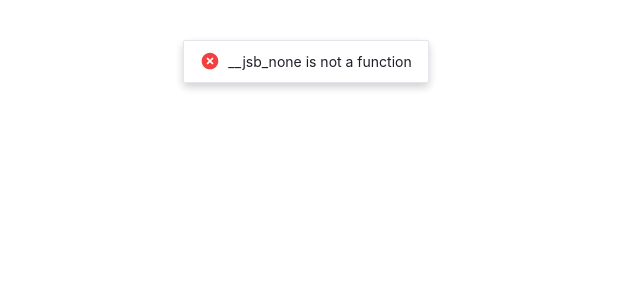
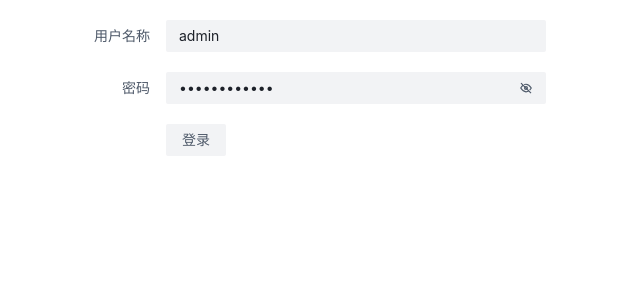
Before and after one commit to lonewolfyx/arco-vue-template, a Vue app: page /login in a window 1280 px wide. Shown: the top 300 px of the page, without its empty margins (334-974 px from the left). Built offline with nearby package versions, Linux system fonts and the light colour scheme; the HTML template or start-up script is replaced by a standard one.

Commit message:
fix: 优化用户登录

```diff
--- a/src/api/user.ts
+++ b/src/api/user.ts
@@ -1,4 +1,5 @@
 import requestService from "@/utils/request";
+import {UserLoginParamsData} from "@/types";
 
 export const getUserInfoAPI = () => {
     return requestService({
@@ -13,3 +14,15 @@ export const userLoginOut = () => {
         url: '/user/loginOut'
     })
 }
+
+/**
+ * 用户登录
+ * @param data
+ */
+export const userLogin = (data: UserLoginParamsData): Promise<any> => {
+    return requestService({
+        method: 'post',
+        url: '/oauth/login',
+        data
+    })
+}
--- /dev/null
+++ b/src/constants/index.ts
@@ -0,0 +1,6 @@
+// 默认跳转的首页路由名称
+export const DEFAULT_HOME_ROUTE = 'workspace';
+export const DEFAULT_REDIRECT_ROUTE = DEFAULT_HOME_ROUTE;
+
+// 未登录跳转的路由名称
+export const UN_LOGIN_ROUTE = 'login';
--- a/src/router/guard/userLoginInfo.ts
+++ b/src/router/guard/userLoginInfo.ts
@@ -6,47 +6,63 @@ import type {
     Router
 } from "vue-router";
 import {useUserStore} from "@/stores";
+import {isLogin} from "@/utils";
+import {DEFAULT_HOME_ROUTE, UN_LOGIN_ROUTE} from "@/constants";
 
 
+/**
+ * 用户登录信息校验
+ * @param router
+ */
 export const setupUserLoginInfoGuard = (router: Router) => {
     router.beforeEach(async (to: RouteLocationNormalized, from: RouteLocationNormalizedLoaded, next: NavigationGuardNext) => {
-        console.log(to, from, next)
-        const isLogin = true;
-        const userInfo = useUserStore()
 
-        if (isLogin) {
-            // next()
+        const userStore = useUserStore()
+        console.log('是否已登录', isLogin())
+        if (isLogin()) {
 
-            if (userInfo.userRole) {
-                next()
-            } else {
-                console.log('没有角色')
-                try {
-                    await userInfo.getUserInfo()
-                    next()
-                } catch (error) {
-                    await userInfo.logout()
+            // 如果访问的是登录页面就直接返回首页
+            if (to.name === UN_LOGIN_ROUTE) {
+                next({
+                    name: DEFAULT_HOME_ROUTE
+                });
+                return;
+            }
 
-                    next({
-                        name: 'login',
-                        query: {
-                            redirect: to.name,
-                            ...to.query,
-                        } as LocationQueryRaw,
-                    })
-                    console.log(error)
-                }
-            }
+            // 获取用户信息
+            await userStore.getUserInfo()
+
+            next()
+            // if (userInfo.userRole) {
+            //     next()
+            // } else {
+            //     console.log('没有角色')
+            //     try {
+            //         await userInfo.getUserInfo()
+            //         next()
+            //     } catch (error) {
+            //         await userInfo.logout()
+            //
+            //         next({
+            //             name: 'login',
+            //             query: {
+            //                 redirect: to.name,
+            //                 ...to.query,
+            //             } as LocationQueryRaw,
+            //         })
+            //         console.log(error)
+            //     }
+            // }
 
         } else {
             // 如果已经是登录页面就直接返回
-            if (to.name === 'login') {
+            if (to.name === UN_LOGIN_ROUTE) {
                 next();
                 return;
             }
 
             next({
-                name: 'login',
+                name: UN_LOGIN_ROUTE,
                 query: {
                     redirect: to.name,
                     ...to.query,
--- a/src/stores/user/index.ts
+++ b/src/stores/user/index.ts
@@ -1,7 +1,9 @@
 import {defineStore} from "pinia";
 import {computed, ref} from "vue";
 import {UserState} from "@/stores/user/types";
-import {getUserInfoAPI, userLoginOut} from "@/api/user";
+import {getUserInfoAPI, userLogin as useUserLogin, userLoginOut} from "@/api/user";
+import {UserLoginParamsData} from "@/types";
+import {clearToken, setToken} from "@/utils";
 
 
 export const useUserStore = defineStore('user', () => {
@@ -46,6 +48,18 @@ export const useUserStore = defineStore('user', () => {
         }
     }
 
+    // 用户登录
+    const login = async (loginForm: UserLoginParamsData) => {
+        try {
+            const res = await useUserLogin(loginForm)
+            setToken(res.data.access_token)
+            console.log('用户store 的res', res)
+        } catch (error) {
+            clearToken()
+            throw error
+        }
+    }
+
     const logoutCallBack = () => {
         // TODO 清理当前的 token 值
         // TODO 清理当前存储的用户信息
@@ -58,6 +72,7 @@ export const useUserStore = defineStore('user', () => {
         userRole,
         userInfo,
         getUserInfo,
-        logout
+        logout,
+        login,
     }
 })
--- /dev/null
+++ b/src/types/index.ts
@@ -0,0 +1 @@
+export * from './user'
--- /dev/null
+++ b/src/types/user.d.ts
@@ -0,0 +1,6 @@
+export interface UserLoginParamsData {
+    // 用户名称
+    username: string;
+    // 用户密码
+    password: string;
+}
--- a/src/utils/index.ts
+++ b/src/utils/index.ts
@@ -1 +1,2 @@
 export * from './request/index'
+export * from './oauth'
--- /dev/null
+++ b/src/utils/oauth.ts
@@ -0,0 +1,30 @@
+const key = 'oauth';
+
+/**
+ * 是否登录
+ */
+export const isLogin = (): boolean => {
+    return !!localStorage.getItem(key);
+}
+
+/**
+ * 设置 token
+ * @param token
+ */
+export const setToken = (token: string) => {
+    localStorage.setItem(key, token);
+}
+
+/**
+ * 获取 token
+ */
+export const getToken = (): string => {
+    return localStorage.getItem(key) || '';
+}
+
+/**
+ * 清除 token
+ */
+export const clearToken = () => {
+    localStorage.removeItem(key)
+}
--- /dev/null
+++ b/src/views/login/index.vue
@@ -0,0 +1,51 @@
+<template>
+    <div class="relative w-[30rem] m-auto mt-5">
+        <a-form :model="queryParams" @submit="handleSubmit">
+            <a-form-item label="用户名称">
+                <a-input v-model="queryParams.username"/>
+            </a-form-item>
+            <a-form-item label="密码">
+                <a-input-password v-model="queryParams.password"/>
+            </a-form-item>
+            <a-form-item>
+                <a-button html-type="submit">登录</a-button>
+            </a-form-item>
+            <a-form-item>
+                {{ message }}
+            </a-form-item>
+        </a-form>
+    </div>
+</template>
+
+<script setup lang="ts">
+import {ref} from "vue";
+import {useUserStore} from "@/stores";
+import {Message} from "@arco-design/web-vue";
+import {useRouter} from "vue-router";
+import {DEFAULT_REDIRECT_ROUTE} from "@/constants";
+
+const router = useRouter()
+
+const queryParams = ref<{ username: string; password: string }>({
+    username: 'admin',
+    password: 'REWeqw,23123'
+})
+
+const message = ref('')
+
+const handleSubmit = async () => {
+    try {
+        const res = await useUserStore().login(queryParams.value)
+        Message.info('登录成功')
+        await router.push({
+            name: DEFAULT_REDIRECT_ROUTE
+        })
+    } catch (error) {
+        message.value = (error as Error).message
+    }
+}
+</script>
+
+<style scoped>
+
+</style>
```
